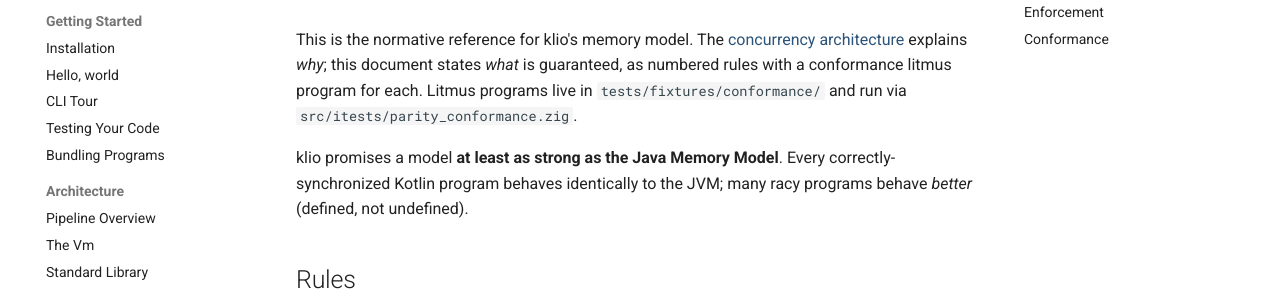
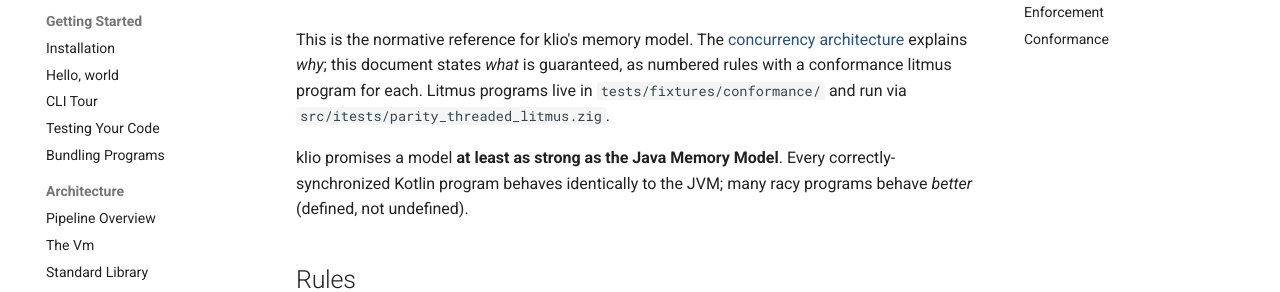
Before and after one commit to DrewCarlson/klio, an MkDocs documentation site: the page built from docs/architecture/memory-model.md, in a window 1280 px wide and 1400 px high. Shown: the part 153-445 px from the top of the window. Built offline with MkDocs 1.6.1 and Material for MkDocs 9.7.7, drawn with Linux system fonts in a browser that asks for light colours; the version menu is left out; some of the changed text lies outside the part shown.

Commit message:
itests: run the conformance litmus suite inside parity_threaded_litmus
Identical fixture-driver shape, one binary over both fixture dirs. The
mm1..mm11 tests, the conformance_suite_is_complete guard, and the
threaded_litmus_suite_is_complete guard all keep working over their
respective directories; the conformance runner keeps its own
expectedStdout/checkConformance path. memory-model.md now points at the
merged file.

```diff
--- a/docs/architecture/memory-model.md
+++ b/docs/architecture/memory-model.md
@@ -5,7 +5,7 @@
 document states *what* is guaranteed, as numbered rules with a
 conformance litmus program for each. Litmus programs live in
 `tests/fixtures/conformance/` and run via
-`src/itests/parity_conformance.zig`.
+`src/itests/parity_threaded_litmus.zig`.
 
 klio promises a model **at least as strong as the Java Memory
 Model**. Every correctly-synchronized Kotlin program behaves
@@ -69,6 +69,6 @@
 
 The litmus suite is the executable form of this document: each rule
 maps to one program (`mm1`–`mm10`), and the matching `test "mmN_..."`
-block in `parity_conformance.zig` asserts every program's exact
+block in `parity_threaded_litmus.zig` asserts every program's exact
 stdout. The suite is the contract a parallel value-model backing must
 continue to satisfy.
```
Also changed, not shown: 4 other files.
